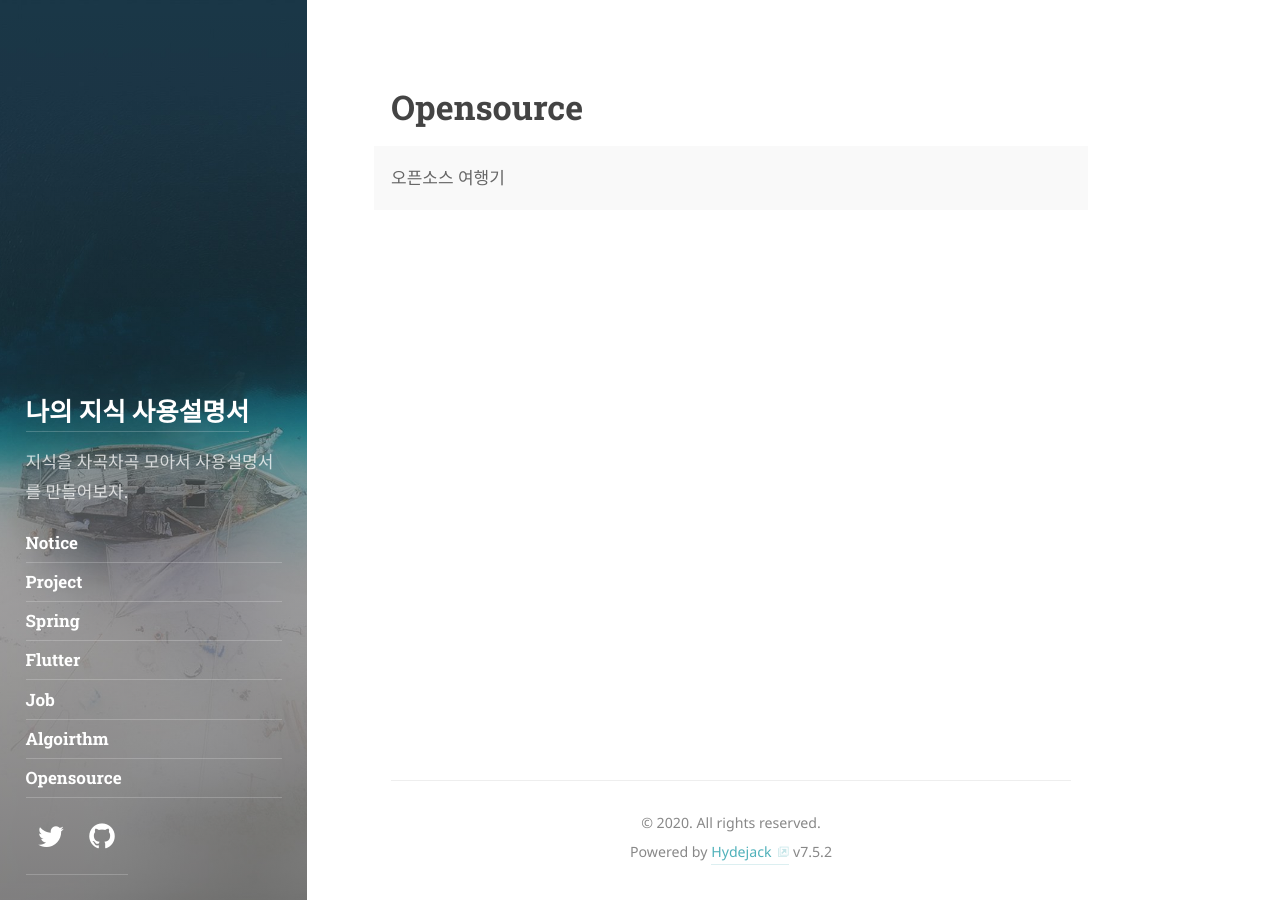
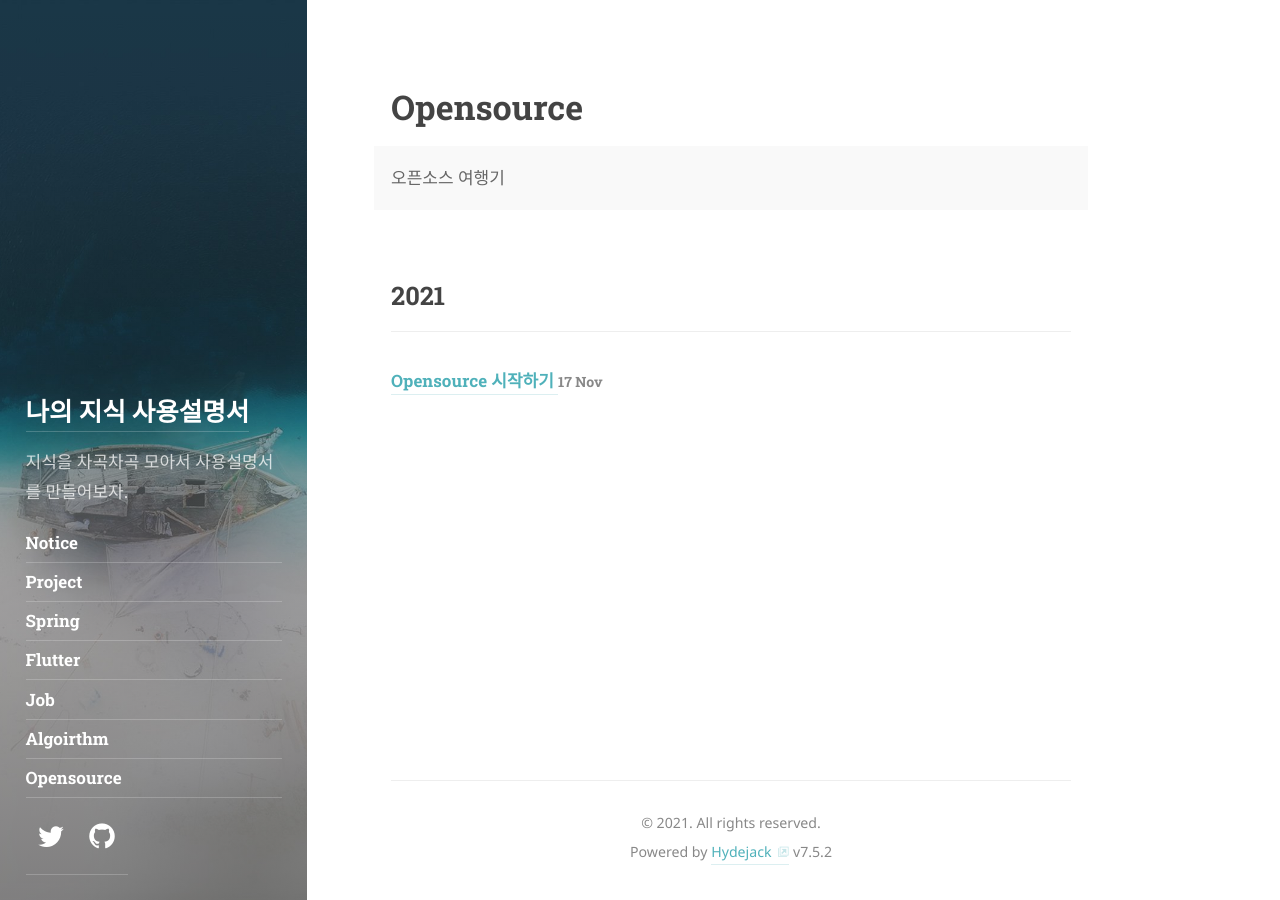
Before and after one commit to G-ONL/g-onl.github.io, a Jekyll site: the page built from _featured_categories/opensource/opensource.md, in a window 1280 px wide. Built offline with Jekyll 4.4.1, drawn with Linux system fonts in a browser that asks for light colours; some web fonts are replaced.

Commit message:
open source 시작하기 posting 수정 (제목 및 설명) 및 config , authors 수정

```diff
--- a/_config.yml
+++ b/_config.yml
@@ -48,7 +48,7 @@ author:
   # twitter:             <username>
 
 # This text will appear in a `<small>` tag in the footer of every page.
-copyright: © 2020. All rights reserved.
+copyright: © 2021. All rights reserved.
 
 # Add links to the footer.
 # Typically you'll want to link to your impress, cookies or privacy policy, etc.
--- a/_data/authors.yml
+++ b/_data/authors.yml
@@ -73,7 +73,7 @@ author2:
     Open `_data/authors.yml` to edit this text.
   picture:           https://placehold.it/128x128
   twitter:           <username>
-  github:            <username>
+  github:            G-ONL
   accent_color:      '#268bd2'
   accent_image:
     background:      '#202020'
```
Also changed, not shown: _posts/2021-11-17-opensource-starter.md (+1 -1 lines).
